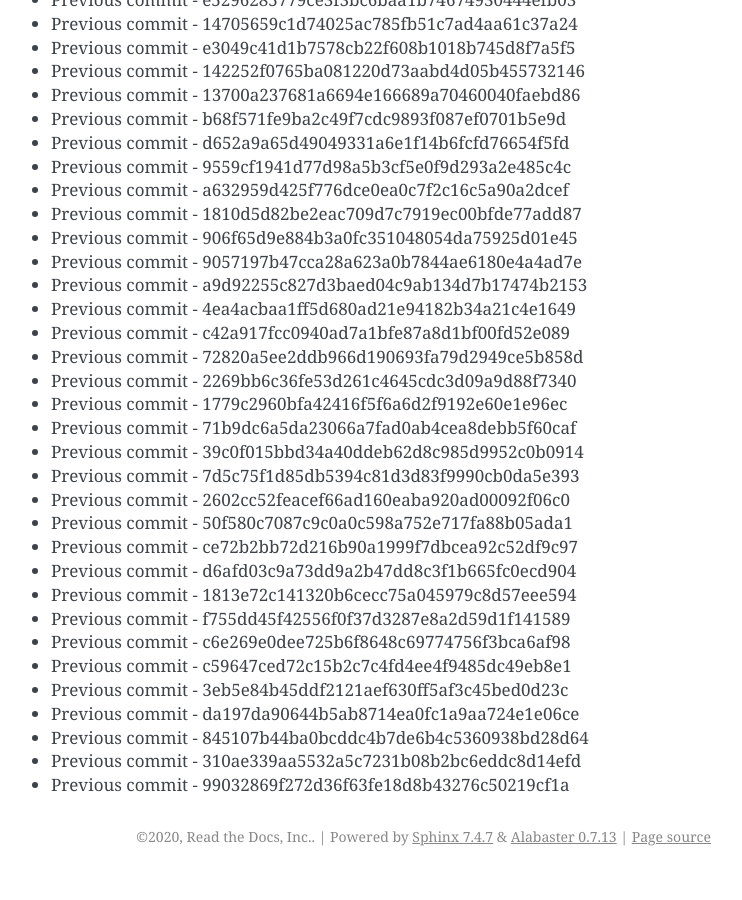
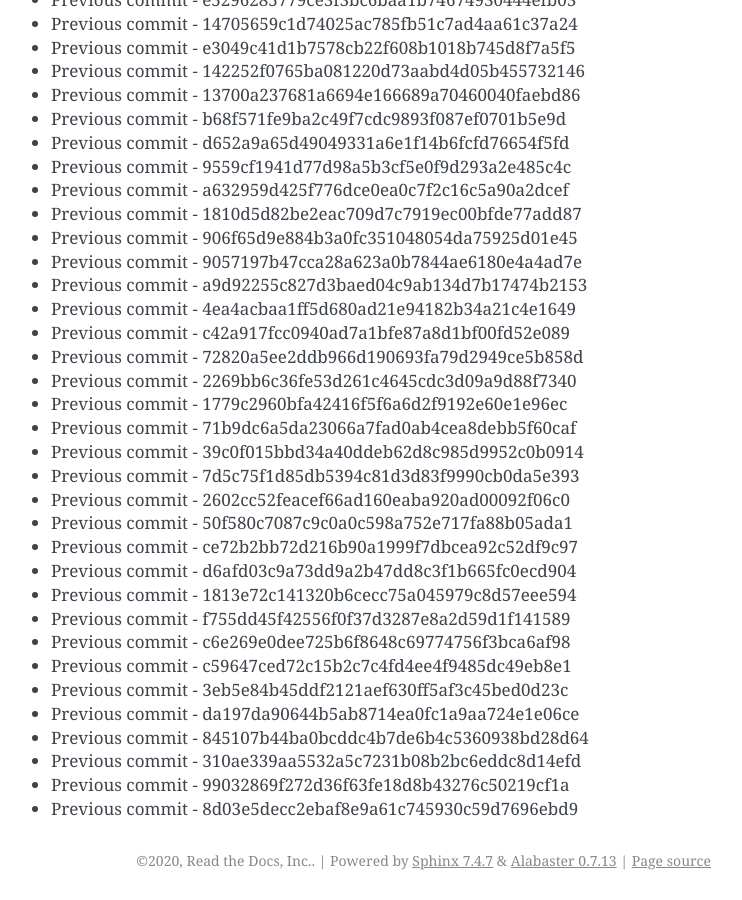
Before and after one commit to readthedocs/rtd-git-stresstest, a Sphinx documentation site: the page built from docs/updates.rst, in a window 1280 px wide and 900 px high, scrolled down 35756 px. Shown: the whole window, without its empty margins (399-1141 px from the left). Built offline with Sphinx 7.4.7, drawn with Linux system fonts in a browser that asks for light colours; before the commit the page ends 36632 px from its top, so only the background shows below that.

Commit message:
Generating commit from previous: 8d03e5decc2ebaf8e9a61c745930c59d7696ebd9

```diff
--- a/docs/updates.rst
+++ b/docs/updates.rst
@@ -1534,3 +1534,4 @@ It can be tested for any performance characteristics.
 * Previous commit - 845107b44ba0bcddc4b7de6b4c5360938bd28d64
 * Previous commit - 310ae339aa5532a5c7231b08b2bc6eddc8d14efd
 * Previous commit - 99032869f272d36f63fe18d8b43276c50219cf1a
+* Previous commit - 8d03e5decc2ebaf8e9a61c745930c59d7696ebd9
```
